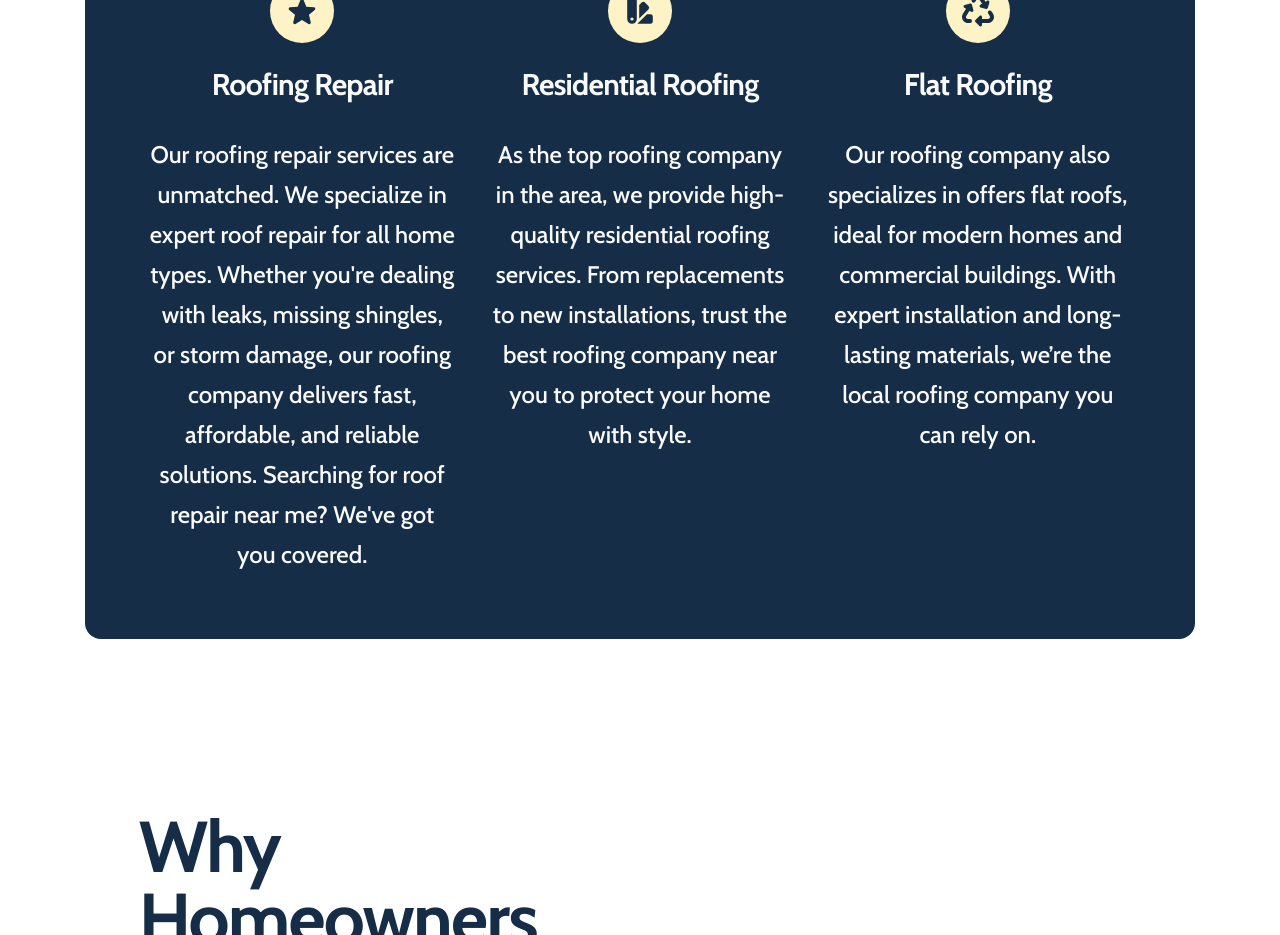
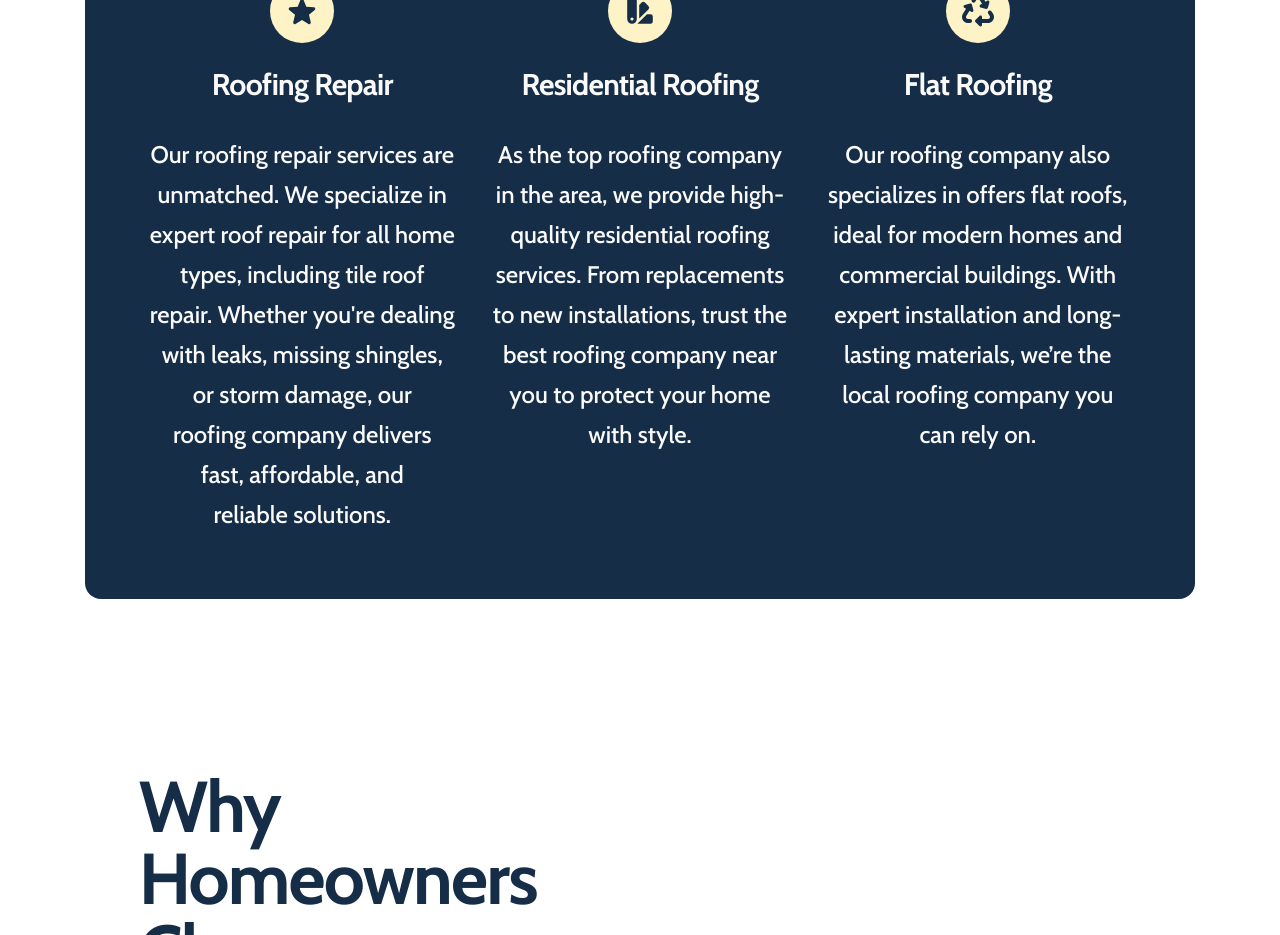
Before and after one commit to glulu4/roofing-e, a Next.js app: page / in a window 1280 px wide. Shown: the part 2240-3175 px from the top of the page. Built offline with nearby package versions, Linux system fonts and the light colour scheme.

Commit message:
added tile roof

```diff
--- a/src/app/roofing/page.tsx
+++ b/src/app/roofing/page.tsx
@@ -56,7 +56,7 @@ const Page = () => {
             <div className="py-32 sm:py-48 md:py-32">
                 <QualitySection
                     mainText="Trusted Roofing Company for Quality Craftsmanship"
-                    description="As one of the best roofing companies near you, Paragon Exterior delivers expert roof repair, residential roofing, and flat roofing services with unmatched quality and precision. Our roofing contractors use premium materials to ensure durability, protection, and aesthetic appeal. Whether you’re searching for roof repair near me or a reliable roofing company for your home, we build roofs that last and perform for years to come."
+                    description="As one of the most trusted roofing companies near you, Paragon Exterior delivers expert roof repair, residential roofing, tile roof repair, and flat roofing services with unmatched quality and precision. Our roofing contractors use premium materials to ensure durability, protection, and aesthetic appeal. Whether you’re searching for roof repair near me or a reliable roofing company for your home, we build roofs that last and perform for years to come."
                     image="/images/roof-shingle2.webp"
                 />
 
--- a/src/components/landing-ui/Customizable.tsx
+++ b/src/components/landing-ui/Customizable.tsx
@@ -12,7 +12,7 @@ const features = [
     {
         name: 'Roofing Repair',
         description:
-            "Our roofing repair services are unmatched. We specialize in expert roof repair for all home types. Whether you're dealing with leaks, missing shingles, or storm damage, our roofing company delivers fast, affordable, and reliable solutions. Searching for roof repair near me? We've got you covered.",
+            "Our roofing repair services are unmatched. We specialize in expert roof repair for all home types, including tile roof repair. Whether you're dealing with leaks, missing shingles, or storm damage, our roofing company delivers fast, affordable, and reliable solutions.",
         href: '#',
         icon: StarIcon,
     },
```
